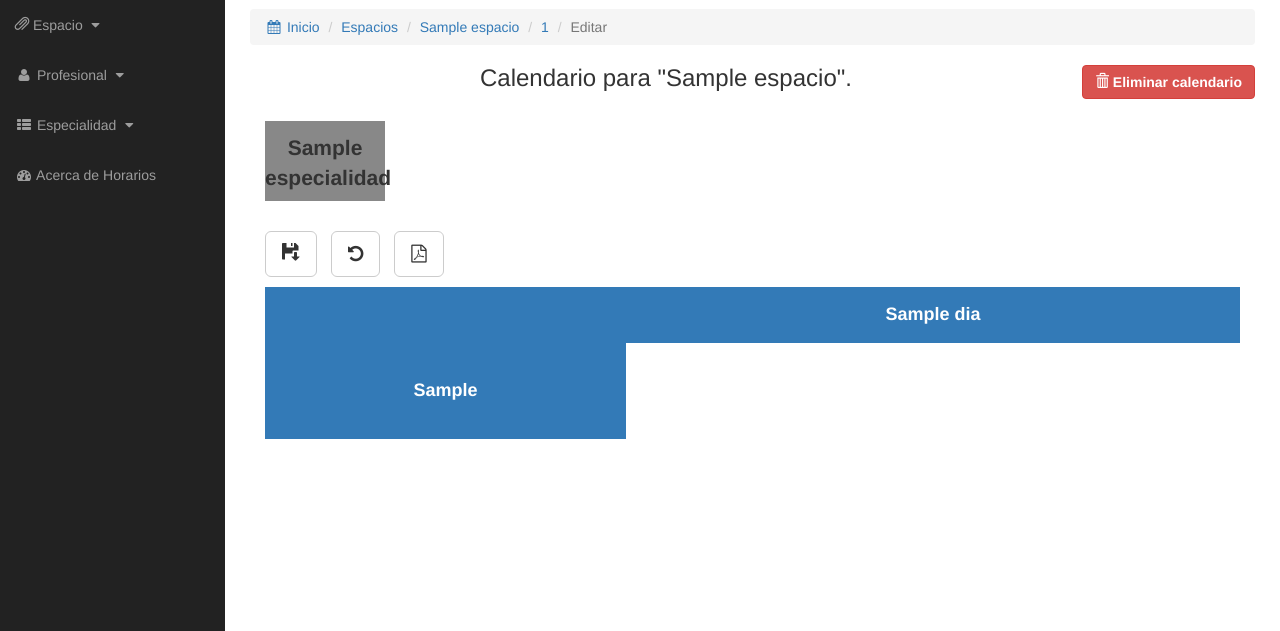
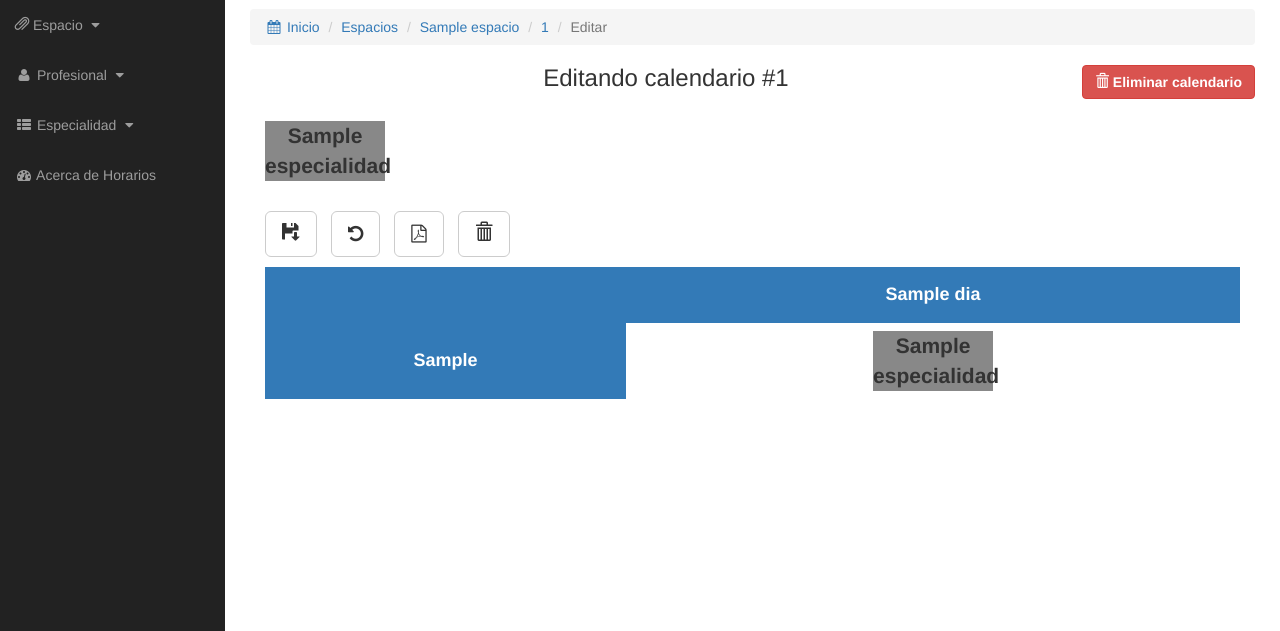
Before and after one commit to yo-alan/horarios, a Django app: template calendario/templates/calendario/edit.html in a window 1280 px wide. Shown: the part 51-682 px from the top of the page. Run offline with Django 3.2, Linux system fonts and the light colour scheme; the template is opened without the code that fills it: most values are stand-ins (such as "Sample title", 1, 10 or a date in 2020); some libraries are stand-ins or nearby versions.

Commit message:
Modificación de la estructura de un horario. Se agrega un Coordinador reemplazando a Especialidad y Profesional.

```diff
--- a/calendario/static/calendario/css/custom.css
+++ b/calendario/static/calendario/css/custom.css
@@ -6,16 +6,20 @@ body {
 }
 
 .especialidad {
+	height: 60px;
+	width: 120px;
 	cursor: move;
-	padding-top: 10%;
-	height: 80px;
-	width: 120px;
 	vertical-align: middle;
+	text-align: center;
 }
 
 div.horario-container {
-	height: 80px;
+	height: 60px;
 	width: 120px;
+    text-align: center;
+	vertical-align: middle;
+    position: relative;
+    display: inline-block;
 }
 
 .table tbody > tr > td, .table thead > tr > th {
--- a/calendario/templates/calendario/edit.html
+++ b/calendario/templates/calendario/edit.html
@@ -1,9 +1,13 @@
 {% extends "admin/base.html" %}
 
-{% block title %}Crear un calendario a medida{% endblock %}
+{% block title %}Editando calendario #{{ calendario.id }}{% endblock %}
 
 {% block head %}
     <script>
+        $(function () {
+            $('[data-toggle="popover"]').popover();
+        });
+
         function allowDrop(ev) {
             ev.preventDefault();
         }
@@ -122,7 +126,7 @@
         <li class="active">Editar</li>
     </ol>
     <h3 class="text-center">
-        Calendario para "{{ espacio }}".
+        Editando calendario #{{ calendario.id }}
         <button class="btn btn-danger pull-right" id="trash" ondrop="eliminar(event)" ondragover="allowDrop(event)">
             <span class="glyphicon glyphicon-trash"></span> <strong>Eliminar calendario</strong>
         </button>
@@ -132,7 +136,7 @@
         <ul class="list-inline">
         {% for coordinador in espacio.coordinadores %}
             <li>
-                <p id="{{ coordinador.especialidad|cut:" " }}" name="{{ coordinador.id }}" draggable="true" ondragstart="drag(event)" class="lead especialidad text-center" style="background-color: {{ coordinador.especialidad.color }}">
+                <p id="{{ coordinador.especialidad|cut:" " }}" name="{{ coordinador.id }}" draggable="true" ondragstart="drag(event)" class="lead especialidad" style="background-color: {{ coordinador.especialidad.color }}">
                     <strong>{{ coordinador.especialidad }}</strong>
                 </p>
             </li>
@@ -143,7 +147,7 @@
         <ul class="list-inline">
             <li>
                 <button class="btn btn-lg btn-default" onclick="guardar()" title="Guardar cambios">
-                    <span class="glyphicon glyphicon-floppy-save"></span>
+                    <i class="glyphicon glyphicon-floppy-save"></i>
                 </button>
             </li>
             <li>
@@ -155,6 +159,11 @@
                 <button class="btn btn-lg btn-default" onclick="imprimir()" title="Imprimir calendario">
                     <i class="fa fa-file-pdf-o"></i>
                 </button>
+            </li>
+            <li>
+                <a id="trash" class="btn btn-lg btn-default" ondrop="eliminar(event)" ondragover="allowDrop(event)" data-toggle="popover" data-trigger="focus" title="Eliminar horario" data-content="">
+                    <i class="glyphicon glyphicon-trash"></i>
+                </a>
             </li>
         </ul>
     </div>
@@ -172,17 +181,19 @@
                 </tr>
             </thead>
             <tbody>
-                {% for hora in espacio.horas %}
+                {% for franja_horaria in calendario.horarios %}
                     <tr>
                         <td class="text-center bg-primary">
                             <h4>
-                                <strong>{{ hora.hora_desde }}</strong>
+                                <strong>{{ franja_horaria.1.hora_desde }}</strong>
                             </h4>
                         </td>
-                        {% for dia in espacio.dias_habiles %}
+                        {% for horario in franja_horaria %}
                             <td class="text-center">
-                                <div id="{{ hora.hora_desde }}{{ dia.dia }}" dia="{{ dia.dia }}" desde="{{ hora.hora_desde }}" horario="{{ forloop.parentloop.counter0 }}" ondrop="drop(event)" ondragover="allowDrop(event)" class="horario-container">
-
+                                <div id="{{ horario.hora_desde }}{{ horario.dia_semana }}" dia="{{ horario.dia_semana }}" desde="{{ horario.hora_desde }}" horario="{{ forloop.parentloop.counter0 }}" ondrop="drop(event)" ondragover="allowDrop(event)" class="horario-container">
+                                    <p id="{{ horario.coordinador.especialidad|cut:" " }}" name="{{ horario.coordinador.id }}" draggable="true" ondragstart="drag(event)" class="lead especialidad" style="background-color: {{ horario.coordinador.especialidad.color }}">
+                                        <strong>{{ horario.coordinador.especialidad }}</strong>
+                                    </p>
                                 </div>
                             </td>
                         {% endfor %}
--- a/calendario/templates/calendario/espacio/detail.html
+++ b/calendario/templates/calendario/espacio/detail.html
@@ -280,7 +280,7 @@
                                 {% if horario.penalizado > 0 %}
                                 <td penalizado="{{ horario.penalizado }}" class="text-center">
                                 {% else %}
-                                <td penalizado="{{ horario.penalizado }}" class="text-center" style="background-color: {{ horario.especialidad.color }}">
+                                <td penalizado="{{ horario.penalizado }}" class="text-center" style="background-color: {{ horario.coordinador.especialidad.color }}">
                                 {% endif %}
                                 </td>
                             {% endfor %}
```
Also changed, not shown: calendario/objects/calendario.py (+3 -6 lines), calendario/objects/espacio.py (+12 -18 lines), calendario/objects/horario.py (+3 -5 lines), calendario/templates/calendario/add.html (+6 -6 lines), calendario/templates/calendario/detail.html (+5 -5 lines), calendario/views.py (+5 -5 lines).
